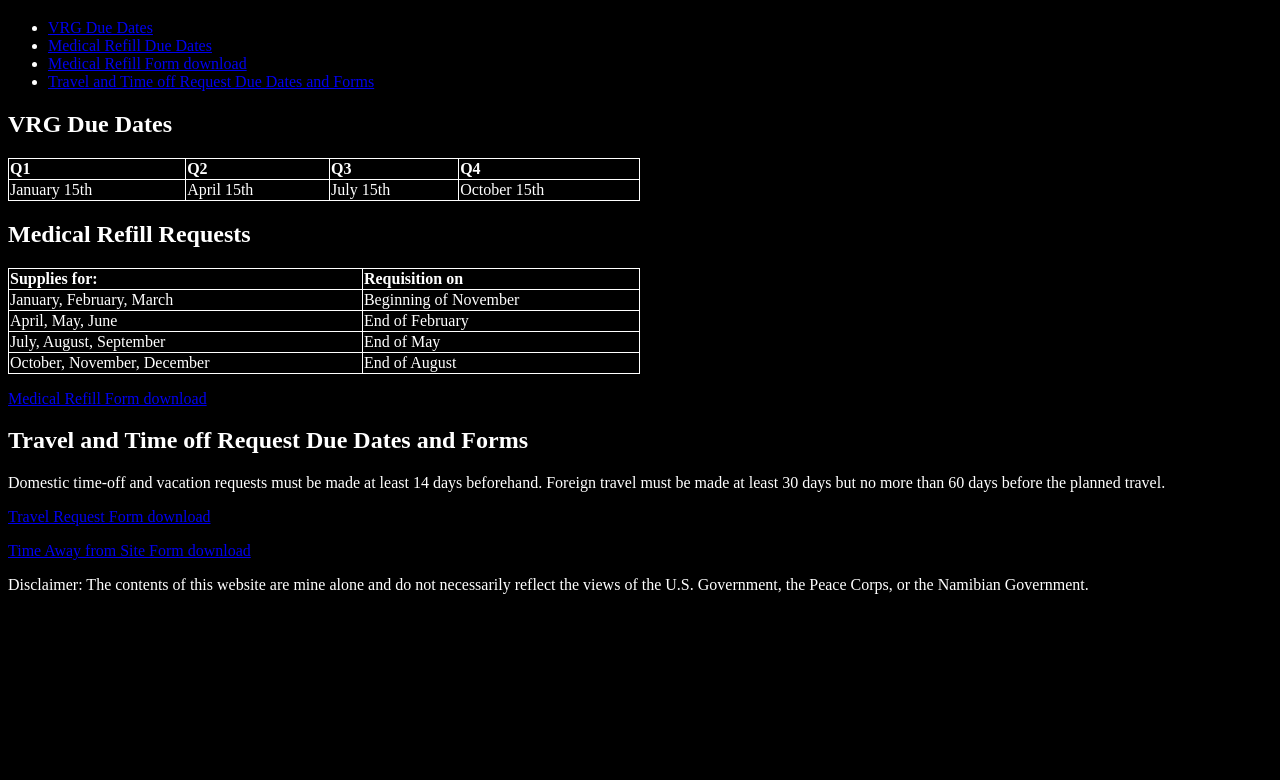
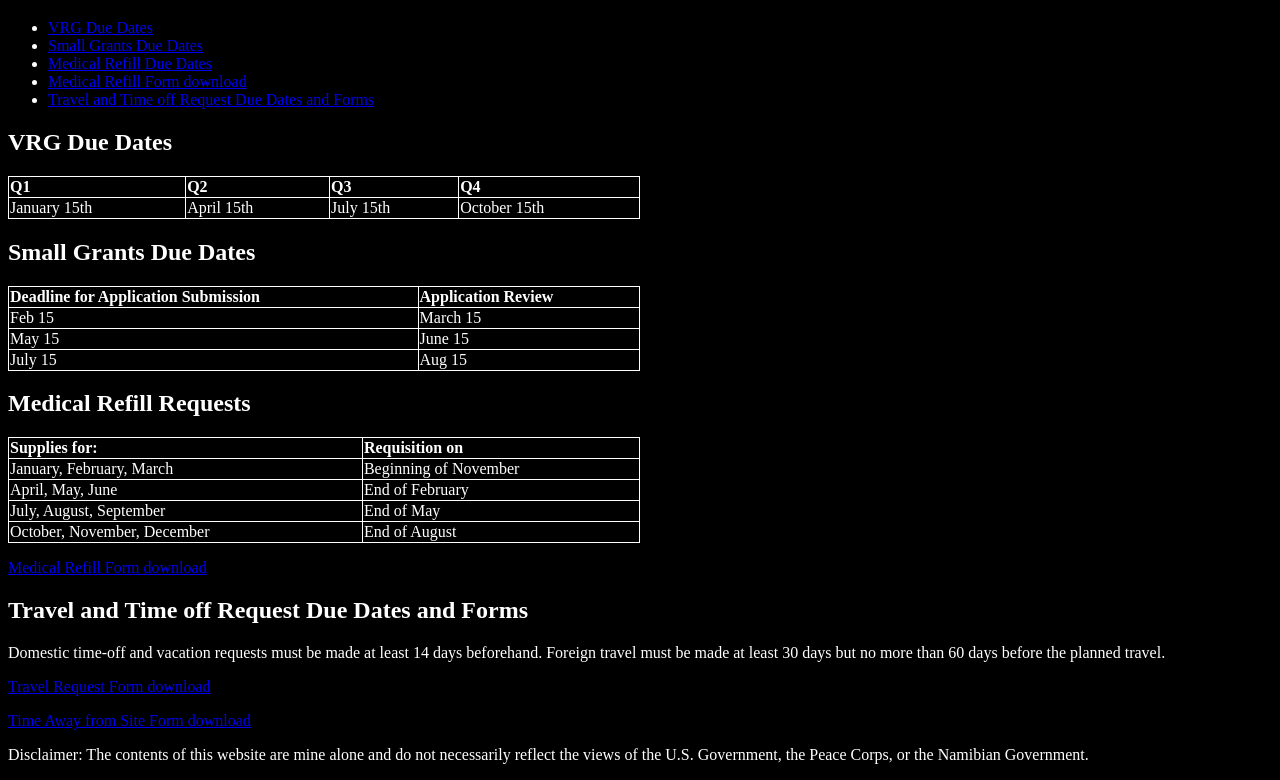
Before and after one commit to saltinejesus/saltinejesus.github.io, a plain HTML site: page index.html in a window 1280 px wide. Shown: the part 61-841 px from the top of the page. Before the commit the page ends 800 px from the top, so only its background shows below. Drawn offline with Linux system fonts and the light colour scheme.

Commit message:
Update index.html
small grants due dates added

```diff
--- a/index.html
+++ b/index.html
@@ -29,6 +29,7 @@ th {
     <nav>
         <ul>
             <li><a href="#vrg-due-dates">VRG Due Dates</a></li>
+            <li><a href="#small-grants-dates">Small Grants Due Dates</a></li>
             <li><a href="#medical-refill-due-dates">Medical Refill Due Dates</a></li>
             <li><a href="#medical-refill-form">Medical Refill Form download</a></li>
             <li><a href="#travel-time-off-due-dates">Travel and Time off Request Due Dates and Forms</a></li>
@@ -51,6 +52,31 @@ th {
             </tr>
         </table>
     </section>
+    <section id="small-grants-dates">
+        <h2>Small Grants Due Dates</h2>
+        <table style="border-collapse: collapse; border: 1px solid white;">
+    <thead>
+        <tr>
+            <th>Deadline for Application Submission</th>
+            <th>Application Review</th>
+        </tr>
+    </thead>
+    <tbody>
+        <tr>
+            <td>Feb 15</td>
+            <td>March 15</td>
+        </tr>
+        <tr>
+            <td>May 15</td>
+            <td>June 15</td>
+        </tr>
+        <tr>
+            <td>July 15</td>
+            <td>Aug 15</td>
+        </tr>
+    </tbody>
+</table>
+
       <section id="medical-refill-due-dates">
         <h2>Medical Refill Requests</h2>
         <table>
```
